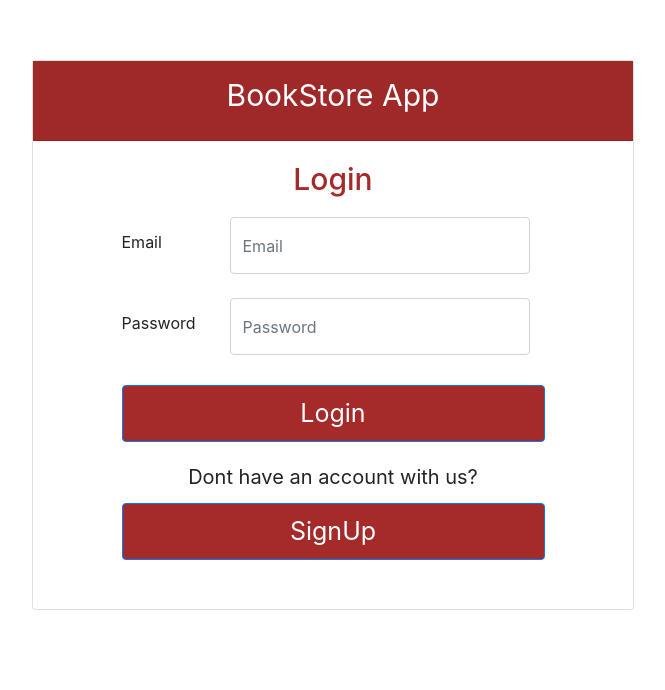
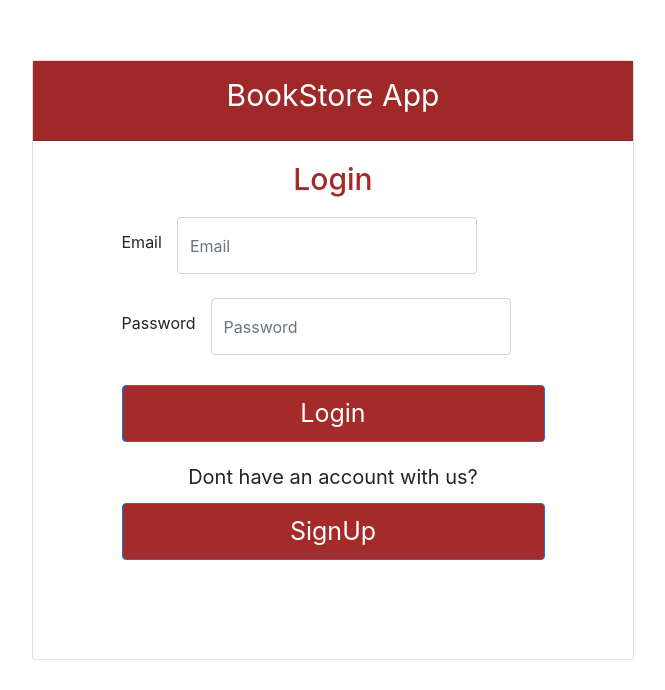
Before and after one commit to vidyadhar1997/BookStoreProject, a React app: page /login in a window 1280 px wide. Shown: the part 110-800 px from the top of the page, without its empty margins (307-972 px from the left). Built offline with nearby package versions, Linux system fonts and the light colour scheme; the HTML template or start-up script is replaced by a standard one.

Commit message:
[vidyadhar hudge]Add:validation for the login page

```diff
--- a/src/pages/Login/Login.jsx
+++ b/src/pages/Login/Login.jsx
@@ -8,6 +8,16 @@ import { Col } from 'react-bootstrap';
 import { useHistory } from 'react-router-dom';
 
 export default function Login() {
+
+    const [validated, setValidated] = React.useState(false);
+    const handleSubmit = (event) => {
+      const form = event.currentTarget;
+      if (form.checkValidity() === false) {
+        event.preventDefault();
+        event.stopPropagation();
+      }
+      setValidated(true);
+    };
 
     const[email,setEmail]=React.useState('');
     const EmailHandler=(event)=>{
@@ -22,8 +32,19 @@ export default function Login() {
     }
 
     const history=useHistory();
-   const handleSignUP=()=>{
+    const handleSignUP=()=>{
     history.push('/signup');
+    }
+
+    const[EmailError,setEmailError]=React.useState('');
+    const[PasswordError,setPasswordError]=React.useState('');
+    const Login=()=>{
+        if (!email.match("^[a-zA-Z0-9]{1,}([.]?[-]?[+]?[a-zA-Z0-9]{1,})?[@]{1}[a-zA-Z0-9]{1,}[.]{1}[a-z]{2,3}([.]?[a-z]{2})?$")) {
+            setEmailError("Email is invalid")
+          }
+          if (!password.match("[A-Za-z0-9!@#$%^&*()_]{6,20}")) {
+            setPasswordError("Password is not valid")
+          }
     }
 
     return (
@@ -35,14 +56,18 @@ export default function Login() {
                 </Card.Header>
                 </div>
                 <Card.Body>
+                <Form noValidate validated={validated} onSubmit={handleSubmit}>
                     <h4 className="heading">Login</h4>
                     <div className="InputFieldss">
                         <div className="EmailInput">
                             <Form.Label>
                                 Email
                          </Form.Label>
-                            <Col>
-                                <Form.Control variant="outlined" type="Email" className="inputField" onChange={EmailHandler} placeholder="Email" />
+                         <Col>
+                            <Form.Control variant="outlined" required type="Email" className="inputField" onChange={EmailHandler} placeholder="Email" />
+                            <Form.Control.Feedback type="invalid">
+                                  {EmailError}
+                            </Form.Control.Feedback>
                             </Col>
                         </div>
                         <br></br>
@@ -51,11 +76,14 @@ export default function Login() {
                                 Password
                          </Form.Label>
                             <Col>
-                                <Form.Control  variant="outlined" className="inputField" type="Password" onChange={PasswordHandler} placeholder="Password" />
+                                <Form.Control  variant="outlined" required  type="Password" className="inputField" onChange={PasswordHandler} placeholder="Password" />
+                                <Form.Control.Feedback type="invalid">
+                                 {PasswordError}
+                            </Form.Control.Feedback>
                             </Col>
                         </div>
                         <div className="Buttons">
-                            <Button>Login</Button>
+                            <Button type="submit"  onClick={Login}>Login</Button>
                         </div>
                         <div className="lables">
                             <label>Dont have an account with us?</label>
@@ -64,6 +92,7 @@ export default function Login() {
                             <Button onClick={handleSignUP}>SignUp</Button>
                         </div>
                     </div>
+                    </Form>
                 </Card.Body>
             </Card>
         </div>
--- a/src/pages/Login/Login.scss
+++ b/src/pages/Login/Login.scss
@@ -1,6 +1,6 @@
 .card{
    // width: 0px;
-    height: 550px;
+    height: 600px;
     flex-direction: column;
     align-items: center;
     flex-wrap: wrap;
@@ -14,6 +14,15 @@
     font-size: 30px;
     color: brown;
     margin-bottom: 20px;
+}
+.col {
+    display: flex;
+    justify-content: flex-end;
+    flex-direction: column;
+    flex-basis: 0;
+    flex-grow: 1;
+    max-width: 100%;
+    //height: 90x;
 }
 .lables{
     display: flex;
--- a/src/pages/Registration/Registration.scss
+++ b/src/pages/Registration/Registration.scss
@@ -48,6 +48,7 @@ button.btn.btn-primary{
 .col {
     display: flex;
     justify-content: flex-end;
+    flex-direction: column;
     flex-basis: 0;
     flex-grow: 1;
     max-width: 100%;
```
